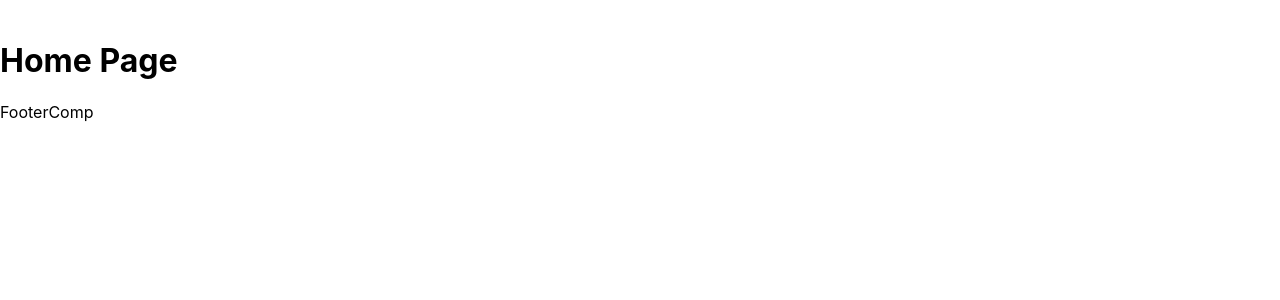
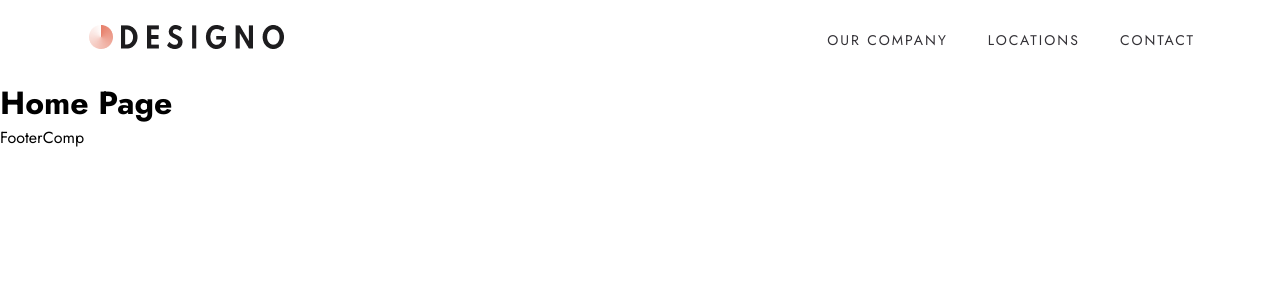
Before and after one commit to DanyloOhurtsov/Designo, a React (Create React App) app: page / in a window 1280 px wide. Shown: the top 300 px of the page. Built offline with nearby package versions, Linux system fonts and the light colour scheme; the HTML template or start-up script is replaced by a standard one.

Commit message:
Error Page and Header components
Error Page changes:
- created Error Page
- added styling to errorPage.module.scss
- added adaptation for Error Page

Header component changes:
- created Header component
- added styling to headerComp.module.scss

```diff
--- a/src/components/HeaderComp/HeaderComp.jsx
+++ b/src/components/HeaderComp/HeaderComp.jsx
@@ -1,17 +1,48 @@
-import React from 'react'
-import { NavLink } from 'react-router-dom'
-import styles from './headerComp.module.scss'
-import { allLogos } from '../../content/logos/allLogos'
-
+import React from "react";
+import { NavLink } from "react-router-dom";
+import styles from "./headerComp.module.scss";
+import { allLogos } from "../../content/logos/allLogos";
 
 export const HeaderComp = () => {
-  return (
-    <div className={styles.headerComp}>
-      <div className="desktopHeaderContent">
-        <NavLink to={'/'}>
-          <img src="" alt="" />
-        </NavLink>
-      </div>
-    </div>
-  )
-}
+    return (
+        <div className={styles.headerComp}>
+            <div className={styles.desktopHeaderContent}>
+                <NavLink to={"/"}>
+                    <img src={allLogos.darkLogo} alt="" />
+                </NavLink>
+                <nav className={styles.navigationLinks}>
+                    <NavLink
+                        className={({ isActive }) =>
+                            `${styles.linkToPage} ${
+                                isActive ? styles.active : ""
+                            }`
+                        }
+                        to={"/our-company"}
+                    >
+                        Our Company
+                    </NavLink>
+                    <NavLink
+                        className={({ isActive }) =>
+                            `${styles.linkToPage} ${
+                                isActive ? styles.active : ""
+                            }`
+                        }
+                        to={"/locations"}
+                    >
+                        Locations
+                    </NavLink>
+                    <NavLink
+                        className={({ isActive }) =>
+                            `${styles.linkToPage} ${
+                                isActive ? styles.active : ""
+                            }`
+                        }
+                        to={"/contact"}
+                    >
+                        Contact
+                    </NavLink>
+                </nav>
+            </div>
+        </div>
+    );
+};
--- a/src/components/HeaderComp/headerComp.module.scss
+++ b/src/components/HeaderComp/headerComp.module.scss
@@ -1 +1,49 @@
-@import '../../mainStyles.module.scss'
+@import "../../mainStyles.module.scss";
+
+.headerComp {
+    width: 100%;
+    padding: 0 8px;
+    .desktopHeaderContent {
+        display: flex;
+        justify-content: space-between;
+        align-items: center;
+        height: 80px;
+        max-width: 1110px;
+        margin: 0 auto;
+        .navigationLinks {
+            display: flex;
+            gap: 40px;
+            .linkToPage {
+                text-transform: uppercase;
+                color: $color_darkGrey;
+                font-size: $size_14;
+                font-weight: $weight_400;
+                letter-spacing: $spacing_2;
+                transition: 250ms;
+                position: relative;
+                &::after {
+                    position: absolute;
+                    content: "";
+                    bottom: -8px;
+                    width: 0%;
+                    transition: 250ms;
+                    transform: translate(-50%);
+                    left: 50%;
+                    height: 1px;
+                    background: $color_Peach;
+                }
+                &:hover {
+                    &::after {
+                        width: 100%;
+                    }
+                    color: $color_Peach;
+                }
+                &.active{
+                    &::after{
+                        width: 100%;
+                    }
+                }
+            }
+        }
+    }
+}
--- a/src/index.css
+++ b/src/index.css
@@ -1,13 +1,21 @@
-body {
-  margin: 0;
-  font-family: -apple-system, BlinkMacSystemFont, 'Segoe UI', 'Roboto', 'Oxygen',
-    'Ubuntu', 'Cantarell', 'Fira Sans', 'Droid Sans', 'Helvetica Neue',
-    sans-serif;
-  -webkit-font-smoothing: antialiased;
-  -moz-osx-font-smoothing: grayscale;
+* {
+    margin: 0;
+    padding: 0;
+    box-sizing: border-box;
+    font-family: 'Jost';
 }
 
-code {
-  font-family: source-code-pro, Menlo, Monaco, Consolas, 'Courier New',
-    monospace;
+a,
+button,
+input {
+    background: inherit;
+    border: inherit;
+    outline: inherit;
 }
+a {
+    color: inherit;
+    text-decoration: none;
+}
+button {
+    cursor: pointer;
+}
--- a/src/mainStyles.module.scss
+++ b/src/mainStyles.module.scss
@@ -0,0 +1,28 @@
+// COLORs
+$color_Black: #1d1c1e;
+$color_Peach: #e7806b;
+$color_White: #ffffff;
+$color_LightPeach: #ffac9b;
+$color_VeryLightPeach: #ffd5cd;
+$color_darkGrey: #333136;
+$color_LightGrey: #dadbdd;
+
+// SIZEs
+$size_48: 48px;
+$size_40: 40px;
+$size_20: 20px;
+$size_16: 16px;
+$size_14: 14px;
+
+// HEIGHTs
+$height_48: 48px;
+$height_26: 26px;
+$height_Normal: normal;
+
+// WEIGHTs
+$weight_400: 400;
+$weight_500: 500;
+
+// SPAVINGs
+$spacing_2: 2px;
+$spacing_1: 1px;
--- a/src/pages/BasicPages/ErrorPage/ErrorPage.jsx
+++ b/src/pages/BasicPages/ErrorPage/ErrorPage.jsx
@@ -1,7 +1,31 @@
-import React from 'react'
+import React from "react";
+import styles from "./errorPage.module.scss";
+import { NavLink } from "react-router-dom";
+import { allLogos } from "../../../content/logos/allLogos";
 
 export const ErrorPage = () => {
-  return (
-    <div>ErrorPage</div>
-  )
-}
+    return (
+        <div className={styles.errorPage}>
+            <div className={styles.errorPageContent}>
+                <NavLink to={"/"}>
+                    <img src={allLogos.darkLogo} alt="" />
+                </NavLink>
+                <div className={styles.textErrorPage}>
+                    <h2 className={styles.title2}>Oops!</h2>
+                    <h4 className={styles.title4}>404 - Page not found</h4>
+                    <p className={styles.description}>
+                        It looks like we can't find that page.
+                        <br />
+                        Maybe it got lost somewhere or turned invisible.
+                        <br />
+                        Please double-check your URL or navigate to another part
+                        of the website.
+                    </p>
+                    <NavLink className={styles.buttonHomePage}>
+                        Go to home page
+                    </NavLink>
+                </div>
+            </div>
+        </div>
+    );
+};
--- a/src/pages/BasicPages/ErrorPage/errorPage.module.scss
+++ b/src/pages/BasicPages/ErrorPage/errorPage.module.scss
@@ -1 +1,93 @@
-@import '../../../mainStyles.module.scss'
+@import "../../../mainStyles.module.scss";
+
+.errorPage {
+    width: 100vw;
+    height: 100svh;
+    overflow: hidden;
+    display: flex;
+    align-items: center;
+    justify-content: center;
+    padding: 0 8px;
+    .errorPageContent {
+        display: flex;
+        flex-direction: column;
+        gap: 80px;
+        align-items: center;
+        overflow: hidden;
+        max-width: 1110px;
+        width: 100%;
+        .textErrorPage {
+            width: 100%;
+            border-radius: 24px;
+            display: flex;
+            flex-direction: column;
+            background: $color_Peach;
+            padding: 48px;
+            align-items: center;
+            justify-content: center;
+            .title2 {
+                color: $color_White;
+                font-size: $size_48;
+                font-weight: $weight_500;
+            }
+            .title4 {
+                margin-top: 48px;
+                color: $color_White;
+                font-size: $size_40;
+                font-weight: $weight_400;
+                letter-spacing: $spacing_2;
+                text-align: center;
+            }
+            .description {
+                margin-top: 24px;
+                color: $color_LightGrey;
+                font-size: $size_16;
+                font-weight: $weight_400;
+                // width: 50%;
+                text-align: center;
+            }
+            .buttonHomePage {
+                margin-top: 48px;
+                padding: 16px 24px;
+                background: $color_White;
+                color: $color_darkGrey;
+                font-size: $size_16;
+                font-weight: $weight_500;
+                letter-spacing: $spacing_1;
+                text-transform: uppercase;
+                border-radius: 8px;
+                transition: 250ms;
+                &:hover {
+                    background-color: $color_LightPeach;
+                    color: $color_Peach;
+                }
+            }
+        }
+    }
+}
+
+@media screen and (max-width: 400px) {
+    .errorPage {
+        .errorPageContent {
+            gap: 40px;
+            .textErrorPage {
+                border-radius: 16px;
+                padding: 32px;
+                .title2 {
+                    font-size: $size_40;
+                }
+                .title4 {
+                    margin-top: 32px;
+                    font-size: $size_20;
+                }
+                .description {
+                    margin-top: 16px;
+                    font-size: $size_16;
+                }
+                .buttonHomePage {
+                    margin-top: 32px;
+                    }
+            }
+        }
+    }
+}
```
Also changed, not shown: src/App.css (deleted, +0 -38 lines), src/App.jsx (renamed from src/App.js, +10 -0 lines).
